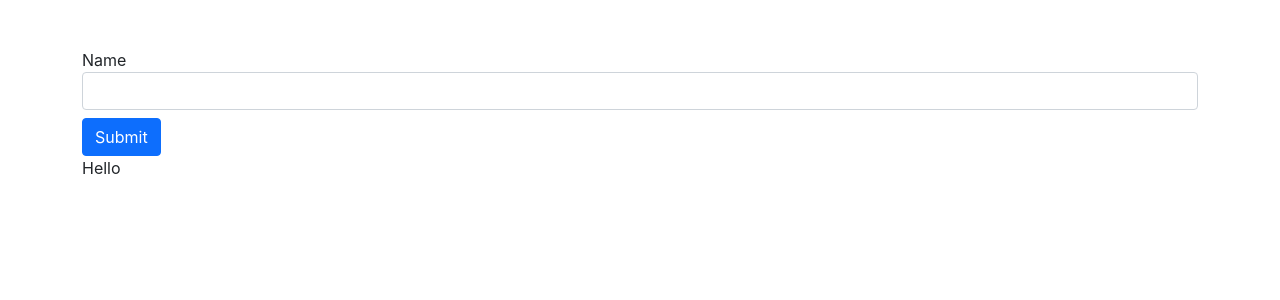
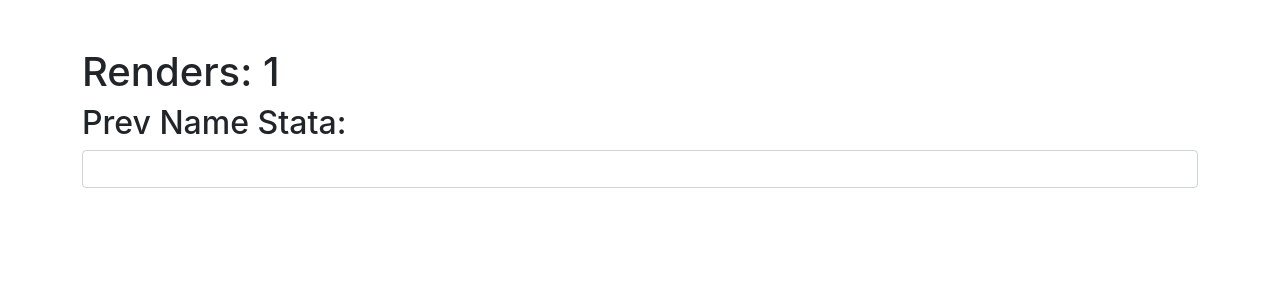
Before and after one commit to adrijanasavic/React-Sandbox, a React (Create React App) app: page / in a window 1280 px wide. Shown: the top 300 px of the page. Built offline with nearby package versions, Linux system fonts and the light colour scheme.

Commit message:
useRef Example 2 - Get Previous State

```diff
--- a/src/App.js
+++ b/src/App.js
@@ -1,10 +1,11 @@
 import './App.css';
-import UseRefExample1 from './components/UseRefExample1';
+// import UseRefExample1 from './components/UseRefExample1';
+import UseRefExample2 from './components/UseRefExample2';
 
 function App() {
   return (
     <div className="container mt-5">
-      <UseRefExample1/>
+      <UseRefExample2/>
     </div>
   );
 }
--- /dev/null
+++ b/src/components/UseRefExample2.jsx
@@ -0,0 +1,21 @@
+import {useState, useEffect, useRef} from 'react'
+
+function UseRefExample2() {
+    const [name, setName] = useState('')
+    const renders = useRef(1)
+    const prevName = useRef('')
+
+    useEffect(() => {
+        renders.current = renders.current + 1
+        prevName.current = name
+    }, [name])
+  return (
+      <div>
+          <h1>Renders: {renders.current}</h1>
+          <h2>Prev Name Stata: {prevName.current}</h2>
+          <input type="text" value={name} onChange={(e) => setName(e.target.value)} className="form-control mb-3" />
+    </div>
+  )
+}
+
+export default UseRefExample2
```
